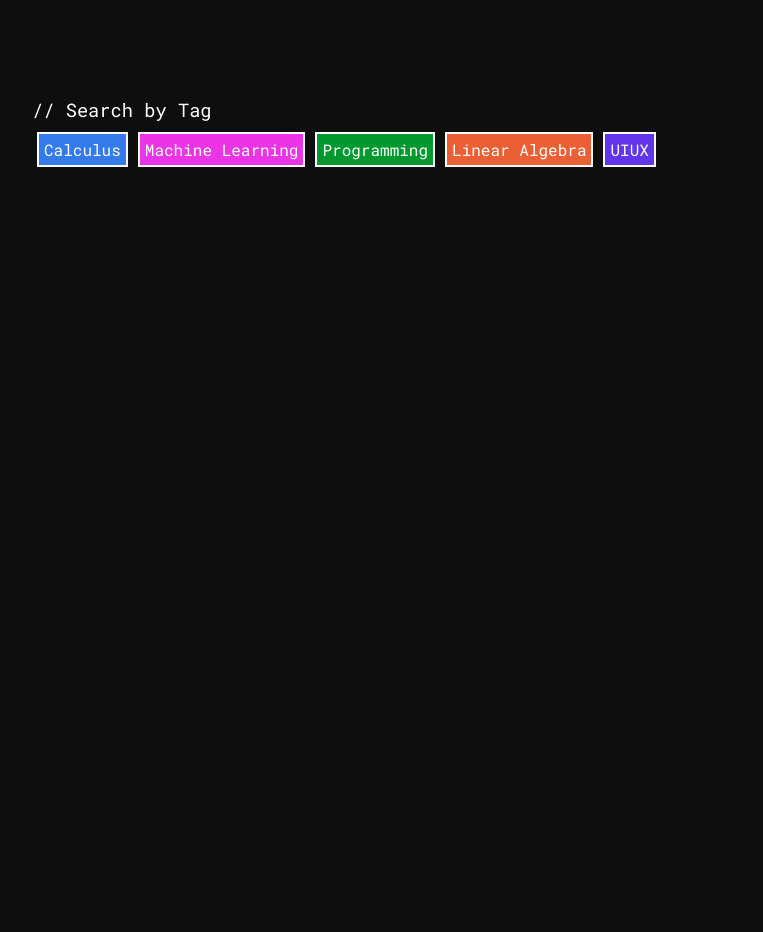
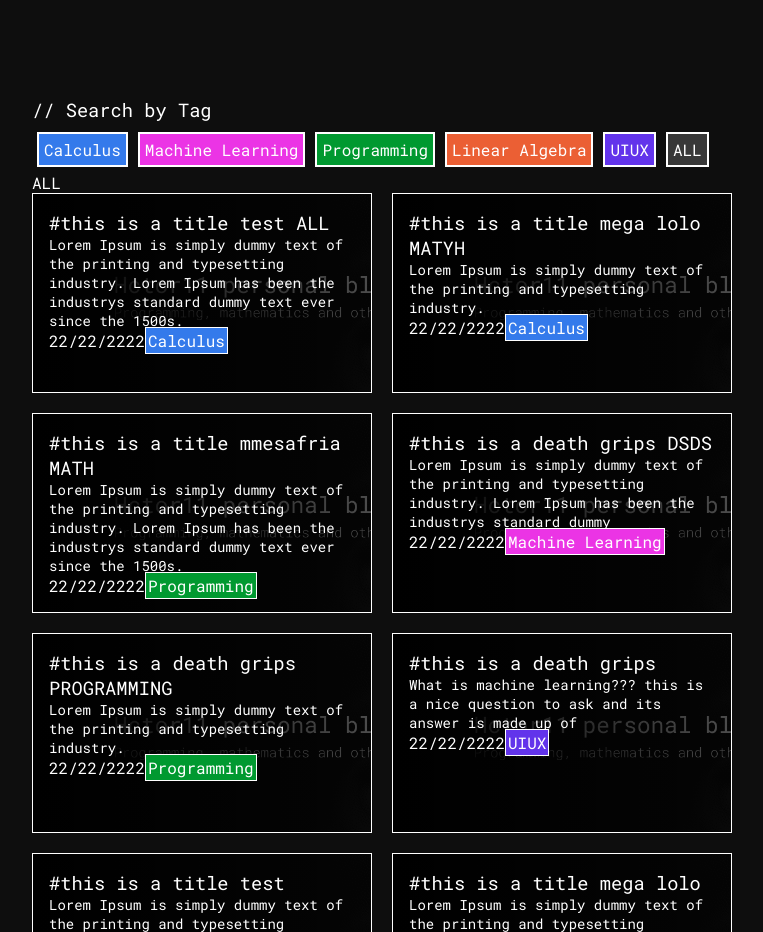
Before and after one commit to Hctor11/personal-blog, an Astro site: page / in a window 1280 px wide. Shown: the part 807-1739 px from the top of the page, without its empty margins (258-1021 px from the left). Before the commit the page ends 1079 px from the top, so only its background shows below. Built offline with nearby package versions, Linux system fonts and the light colour scheme; Astro itself is replaced by a stand-in of ours.

Commit message:
[add] sort by tag

```diff
--- /dev/null
+++ b/src/components/SortEntries.tsx
@@ -0,0 +1,90 @@
+import { ENTRIES } from "../util/ENTRIES";
+import { TAGS } from "../util/TAGS";
+import "../styles/styles.css";
+
+interface Props {
+  toSort: string;
+}
+
+const SortEntries = (props: Props) => {
+  let SORTED_ENTRIES = ENTRIES.filter((entry) => entry.tag === props.toSort);
+
+  return (
+    <div className="entries-container">
+      {props.toSort == "ALL"
+        ? ENTRIES.map(({ title, description, url, img, date, tag }, id) => (
+            <a
+              key={id}
+              href={url}
+              className="all-entry"
+              style={{
+                backgroundImage: `linear-gradient(270deg, rgba(0, 0, 0, 0.7) , rgba(0, 0, 0, 1)), url(${img})`,
+                backgroundSize: 'cover'
+              }}
+            >
+              <h3>{title}</h3>
+              <p>{description}</p>
+              <span>{date}</span>
+              <span
+                className="all-tag-entry"
+                style={{
+                  backgroundColor: `${
+                    tag == TAGS[0]
+                      ? "#347aeb"
+                      : tag == TAGS[1]
+                      ? "#eb34e5"
+                      : tag == TAGS[2]
+                      ? "#009930"
+                      : tag == TAGS[3]
+                      ? "#eb5f34"
+                      : tag == TAGS[4]
+                      ? "#6234eb"
+                      : "#383838"
+                  }`,
+                }}
+              >
+                {tag}
+              </span>
+            </a>
+          ))
+        : SORTED_ENTRIES.map(
+            ({ title, description, url, img, date, tag }, id) => (
+              <a
+                key={id}
+                href={url}
+                className="all-entry"
+                style={{
+                  backgroundImage: `${img}`
+                }}
+              >
+                <h3>{title}</h3>
+                <p>{description}</p>
+                <span>{date}</span>
+                <span
+                  className="all-tag-entry"
+                  style={{
+                    backgroundColor: `${
+                      tag == TAGS[0]
+                        ? "#347aeb"
+                        : tag == TAGS[1]
+                        ? "#eb34e5"
+                        : tag == TAGS[2]
+                        ? "#009930"
+                        : tag == TAGS[3]
+                        ? "#eb5f34"
+                        : tag == TAGS[4]
+                        ? "#6234eb"
+                        : "#383838"
+                    }`,
+                  }}
+                >
+                  {tag}
+                </span>
+              </a>
+            )
+          )}
+    </div>
+  );
+};
+
+export default SortEntries;
--- a/src/components/TagsSearch.tsx
+++ b/src/components/TagsSearch.tsx
@@ -1,12 +1,21 @@
-import React from "react";
+import { useState } from "react";
 import { TAGS } from "./../util/TAGS";
+import { ENTRIES } from "../util/ENTRIES";
+import SortEntries from "./SortEntries";
 
 const TagsSearch = () => {
+
+  const [selectedTag, setSelectedTag] = useState("ALL");
+
+  const handleTagClick = (tag:string) => {
+    return setSelectedTag(tag)
+  }
+
   return (
     <div className = 'tag-search'>
       {TAGS.map((tag, id) => (
-        <button
-          className="tag-search-button"
+          <button
+          className={`tag-search-button ${tag}`}
           key={id}
           style={{
             backgroundColor: `${
@@ -18,15 +27,18 @@ const TagsSearch = () => {
                 ? "#009930"
                 : tag == TAGS[3]
                 ? "#eb5f34"
-                : "#6234eb"
+                : tag == TAGS[4] ? '#6234eb' : '#383838'
             }`,
           }}
+          onClick={() => handleTagClick(tag)}
         >
           {tag}
         </button>
       ))}
+      <p style={{color: '#fff'}}>{selectedTag}</p>
+      <SortEntries toSort={selectedTag}/>
     </div>
   );
-};
+}
 
 export default TagsSearch;
--- a/src/pages/index.astro
+++ b/src/pages/index.astro
@@ -7,9 +7,6 @@ import TagsSearch from "../components/TagsSearch";
 
 
 const RECENT_ENTRIES = ENTRIES.slice(ENTRIES.length - 4,ENTRIES.length).reverse()
-
-const setStyle = (img) => `background-image: url(${img});`
-
 ---
 <html lang="en">
 	<head>
@@ -45,7 +42,8 @@ const setStyle = (img) => `background-image: url(${img});`
 										${tag == TAGS[0] ? '#347aeb' :
 											tag == TAGS[1] ? '#eb34e5' :
 												tag == TAGS[2] ? '#009930' :
-													tag == TAGS[3] ? '#eb5f34' : '#6234eb'}`>
+													tag == TAGS[3] ? '#eb5f34' :
+														tag == TAGS[4] ? '#6234eb' : '#383838'}`>
 								{tag}
 							</span>
 						</a>
@@ -54,6 +52,6 @@ const setStyle = (img) => `background-image: url(${img});`
 			</div>
 		</header>
 		<Component></Component>
-		<TagsSearch/>
+		<TagsSearch client:load/>
 	</body>
 </html>
--- a/src/styles/styles.sass
+++ b/src/styles/styles.sass
@@ -54,6 +54,29 @@ body
         bottom: 10px
         border: 1px solid white
 
+
+.entries-container
+    display: grid
+    grid-template-columns: repeat(2,1fr)
+    gap: 20px
+
+.all-tag-entry
+    padding: 2px
+    border: 1px solid white
+
+.all-entry
+    border: 1px solid white
+    padding: 16px
+    width: 100%
+    height: 200px
+    text-decoration: none
+    color: #fff
+
+    h3
+        font-weight: 400
+    p
+        font-size: 14px
+
 .recent-entry-0
     grid-column: 1/3
 
--- a/src/util/TAGS.ts
+++ b/src/util/TAGS.ts
@@ -1 +1 @@
-export const TAGS:string[] = ["Calculus", "Machine Learning", "Programming","Linear Algebra","UIUX"]
+export const TAGS:string[] = ["Calculus", "Machine Learning", "Programming","Linear Algebra","UIUX","ALL"]
```
Also changed, not shown: src/styles/styles.css (added), 1 other file.
